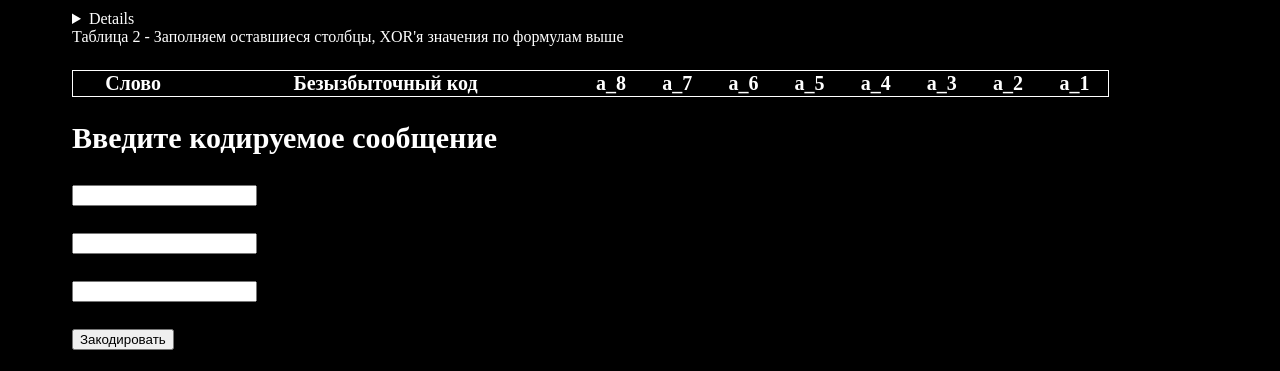
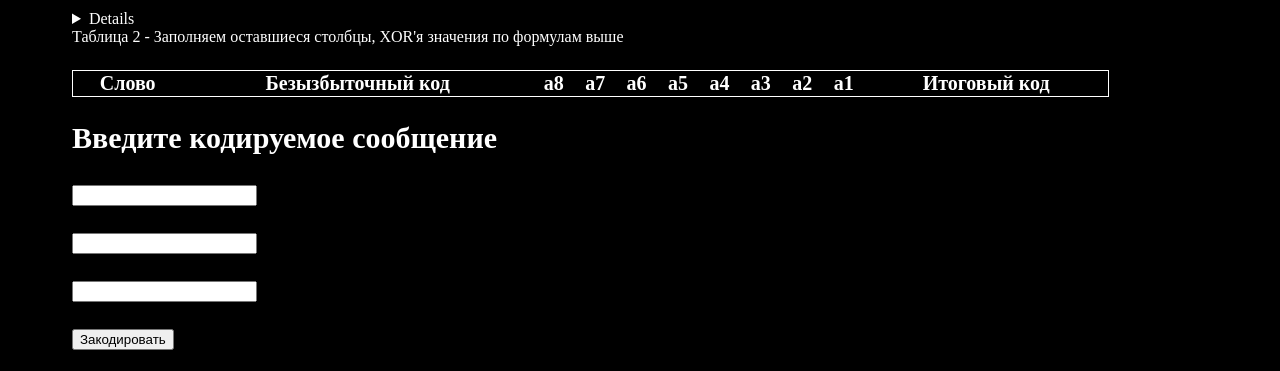
Before and after one commit to ChainsAre2Tight/practica-4, a plain HTML site: page index.html in a window 1280 px wide. Shown: the part 714-1085 px from the top of the page. Drawn offline with Linux system fonts and the light colour scheme.

Commit message:
добавляет столбец с закодированным сообщением в таблицу 3 задания

```diff
--- a/index.html
+++ b/index.html
@@ -63,14 +63,15 @@
             <tr>
                 <th>Слово</th>
                 <th>Безызбыточный код</th>
-                <th>a_8</th>
-                <th>a_7</th>
-                <th>a_6</th>
-                <th>a_5</th>
-                <th>a_4</th>
-                <th>a_3</th>
-                <th>a_2</th>
-                <th>a_1</th>
+                <th>a8</th>
+                <th>a7</th>
+                <th>a6</th>
+                <th>a5</th>
+                <th>a4</th>
+                <th>a3</th>
+                <th>a2</th>
+                <th>a1</th>
+                <th>Итоговый код</th>
             </tr>
             </thead>
             <tbody id="Task2_table3Body">
--- a/scripts.js
+++ b/scripts.js
@@ -89,12 +89,7 @@ function executeTask2() {
             let code = i.toString(2).padStart(4, '0');
             let current_index = 3;
             let current_row = ["-", "-", "-", "-", "-", "-", "-", "-"]
-            // for (let j = 0; j < 8; j++) {
-            //     if (include_indexes.includes(j-1)) {
-            //         current_row[j] = code[current_index];
-            //         current_index += 1;
-            //     }
-            // }
+
             for (const index of include_indexes) {
                 current_row[8 - index] = code[current_index]
                 current_index -= 1
@@ -138,7 +133,7 @@ function executeTask2() {
 
 
             resArray.push([code, current_row.join("")])
-            let valArray = [word, code].concat(current_row)
+            let valArray = [word, code].concat(current_row).concat([current_row.join("")])
 
             addToTable2("Task2_table3", valArray)
         }
```
